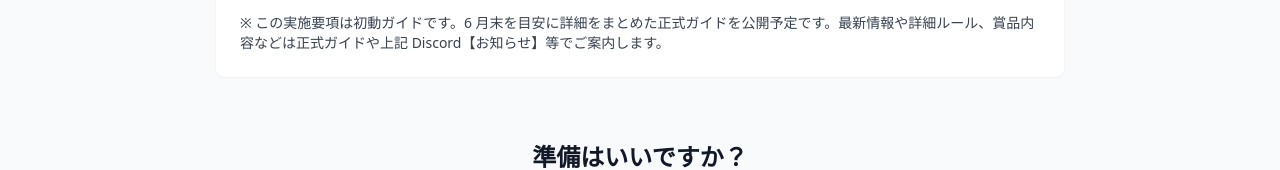
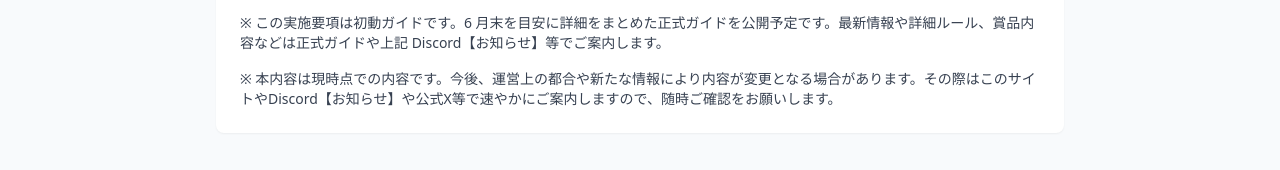
Before and after one commit to EarthKey/MetaNinWorld, a plain HTML site: page howto.html in a window 1280 px wide. Shown: the part 3009-3179 px from the top of the page. Drawn offline with nearby package versions, Linux system fonts and the light colour scheme.

Commit message:
Add latest disclaimer to contact section

```diff
--- a/howto.html
+++ b/howto.html
@@ -129,6 +129,7 @@
         <p><strong>Discord：</strong><a href="https://discord.com/invite/ninjadao" target="_blank" rel="noopener" class="text-indigo-600 hover:underline">NinjaDAO サーバー 咲耶ポータルフォーラム【質問・問い合わせ】</a></p>
         <p><strong>メール：</strong><a href="mailto:sakuyaportal0427@gmail.com" class="text-indigo-600 hover:underline">sakuyaportal0427@gmail.com</a></p>
         <p class="text-sm text-gray-700">※ この実施要項は初動ガイドです。6 月末を目安に詳細をまとめた正式ガイドを公開予定です。最新情報や詳細ルール、賞品内容などは正式ガイドや上記 Discord【お知らせ】等でご案内します。</p>
+        <p class="text-sm text-gray-700">※ 本内容は現時点での内容です。今後、運営上の都合や新たな情報により内容が変更となる場合があります。その際はこのサイトやDiscord【お知らせ】や公式X等で速やかにご案内しますので、随時ご確認をお願いします。</p>
       </div>
     </div>
 
```
